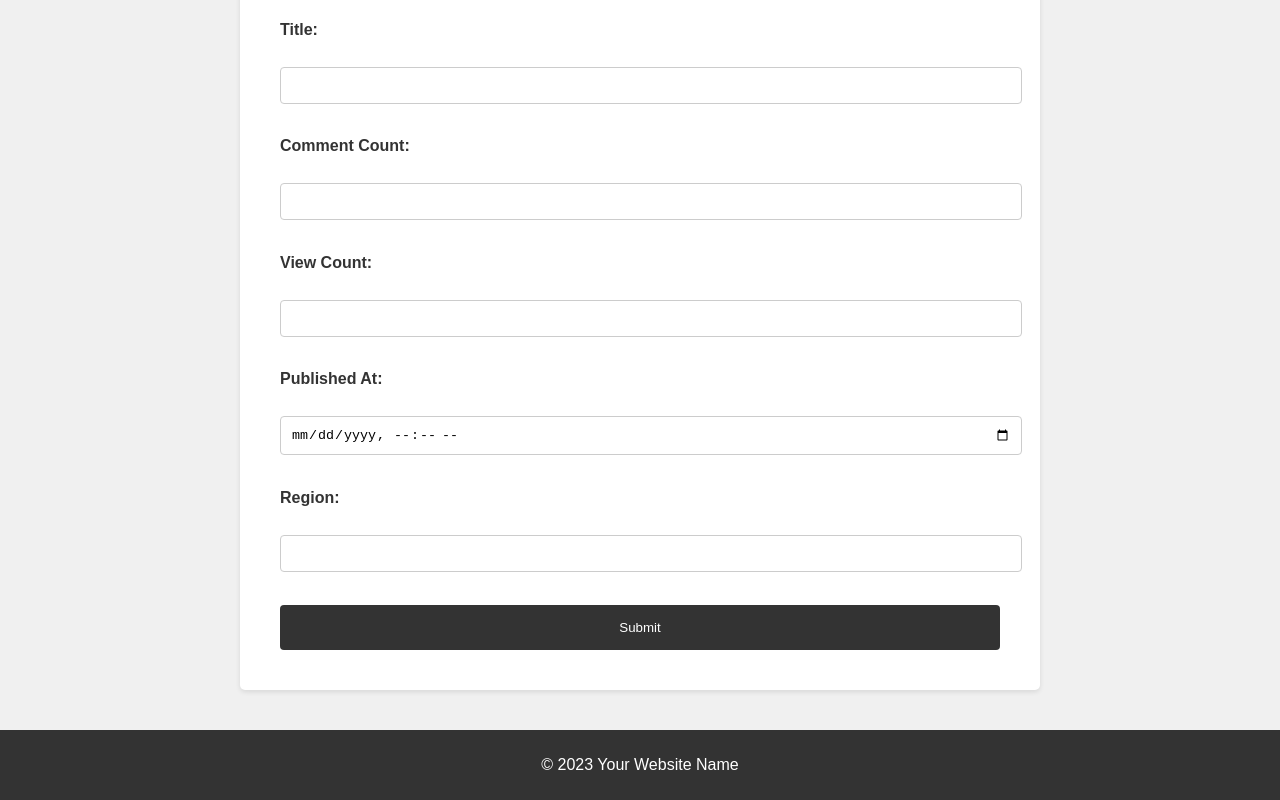
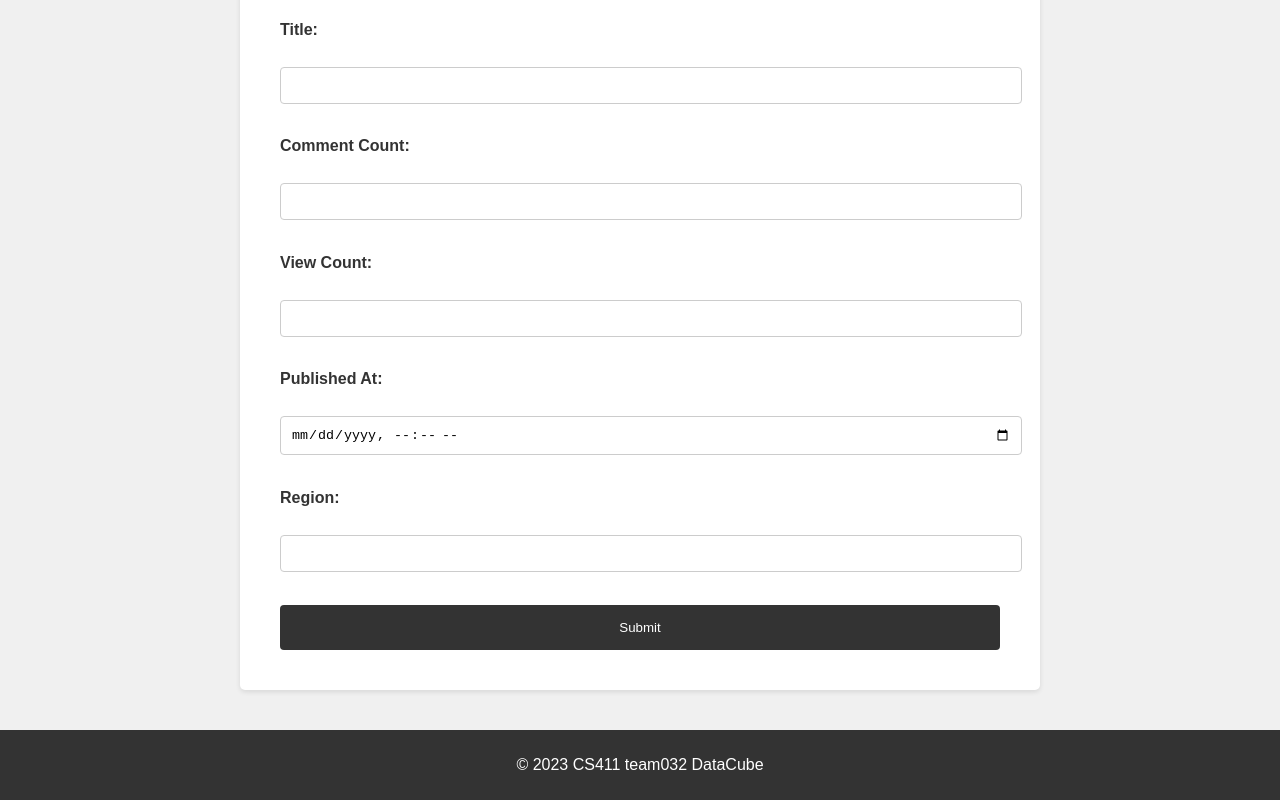
Before and after one commit to cs411-alawini/fa23-cs411-team032-DataCube, a website: page frontend/create_video.html in a window 1280 px wide. Shown: the part 1185-1985 px from the top of the page. Drawn offline with Linux system fonts and the light colour scheme.

Commit message:
update footer

```diff
--- a/frontend/create_video.html
+++ b/frontend/create_video.html
@@ -75,7 +75,7 @@
 
     <!-- Footer Section -->
     <footer>
-        <p>&copy; 2023 Your Website Name</p>
+        <p>&copy; 2023 CS411 team032 DataCube</p>
     </footer>
 </body>
 </html>
```
Also changed, not shown: frontend/index.html (+1 -1 lines).
